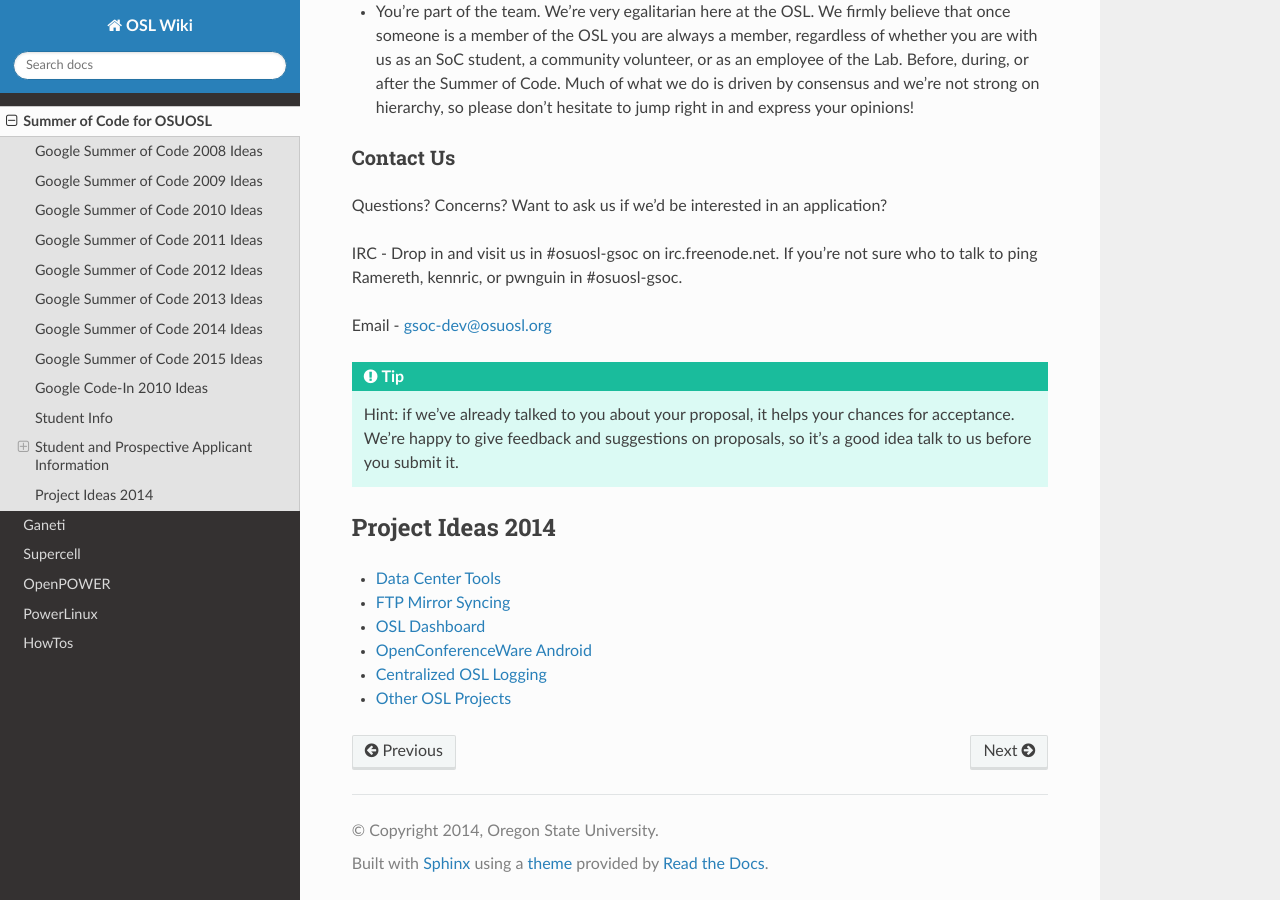
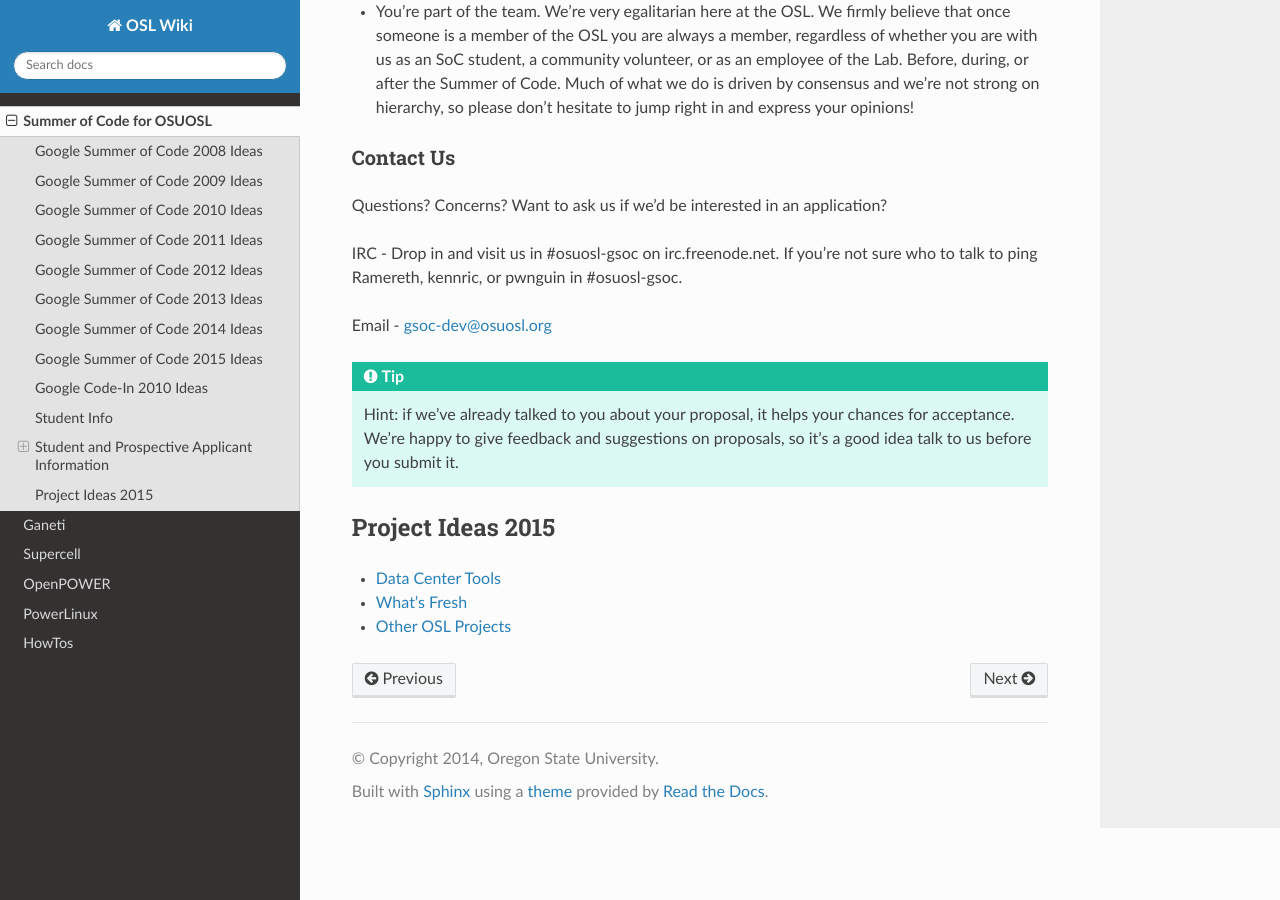
Before and after one commit to osuosl/wiki, a Sphinx documentation site: the page built from source/gsoc/index.rst, in a window 1280 px wide and 900 px high, scrolled down 1636 px. Built offline with Sphinx 7.4.7 and the Read the Docs theme 2.0.0, drawn with Linux system fonts in a browser that asks for light colours.

Commit message:
add 2015 ideas to index

```diff
--- a/source/gsoc/index.rst
+++ b/source/gsoc/index.rst
@@ -100,12 +100,9 @@ Email - gsoc-dev@osuosl.org
   chances for acceptance. We're happy to give feedback and suggestions on
   proposals, so it's a good idea talk to us before you submit it.
 
-Project Ideas 2014
+Project Ideas 2015
 ------------------
 
-- :ref:`gsoc2014-data-center-tools`
-- :ref:`gsoc2014-ftp-mirror-syncing`
-- :ref:`gsoc2014-osl-dashboard`
-- :ref:`gsoc2014-ocw-android`
-- :ref:`gsoc2014-centralized-osl-logging`
+- :ref:`gsoc2015-data-center-tools`
+- :ref:`gsoc2015-whats-fresh`
 - :ref:`gsoc2014-other-projects`
```
